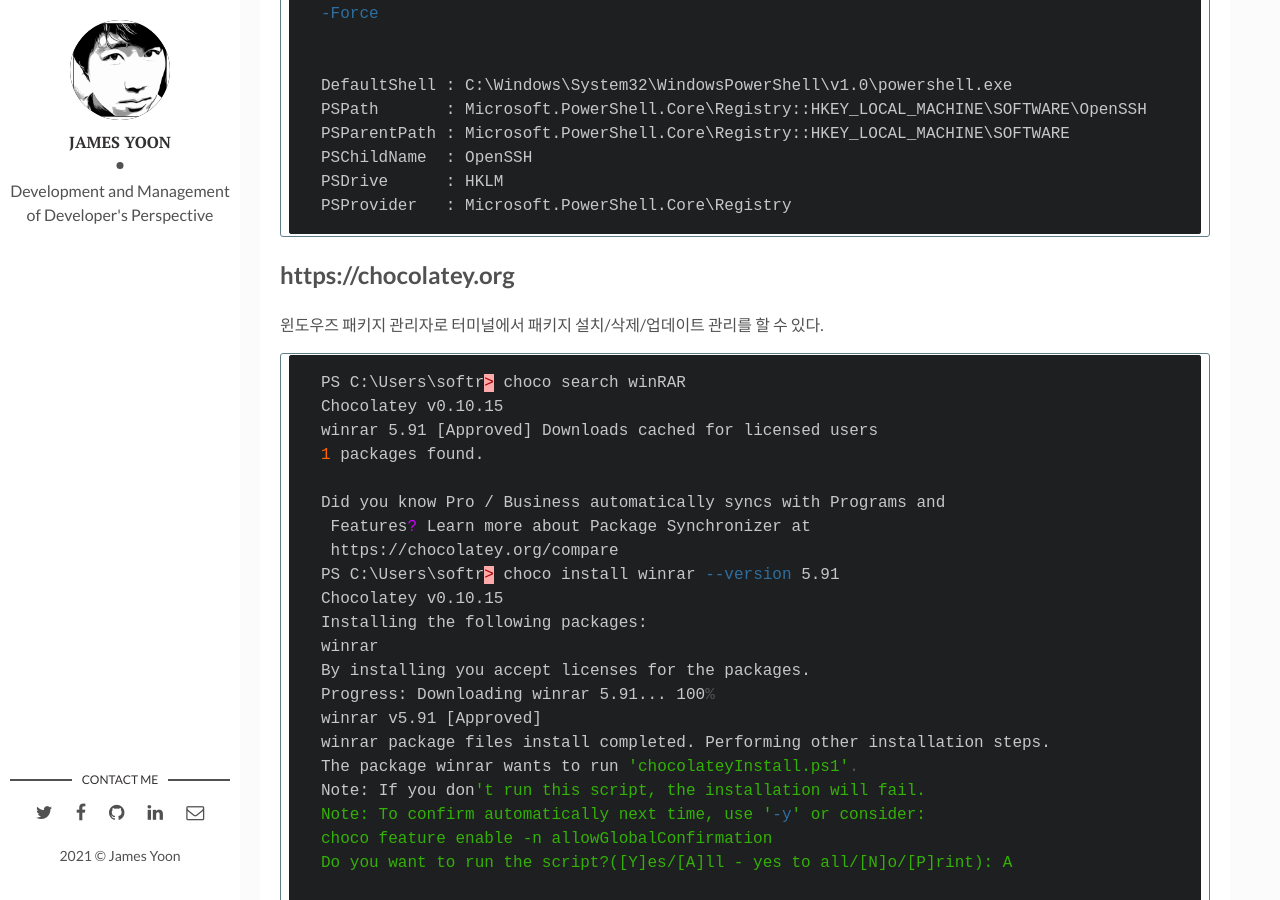
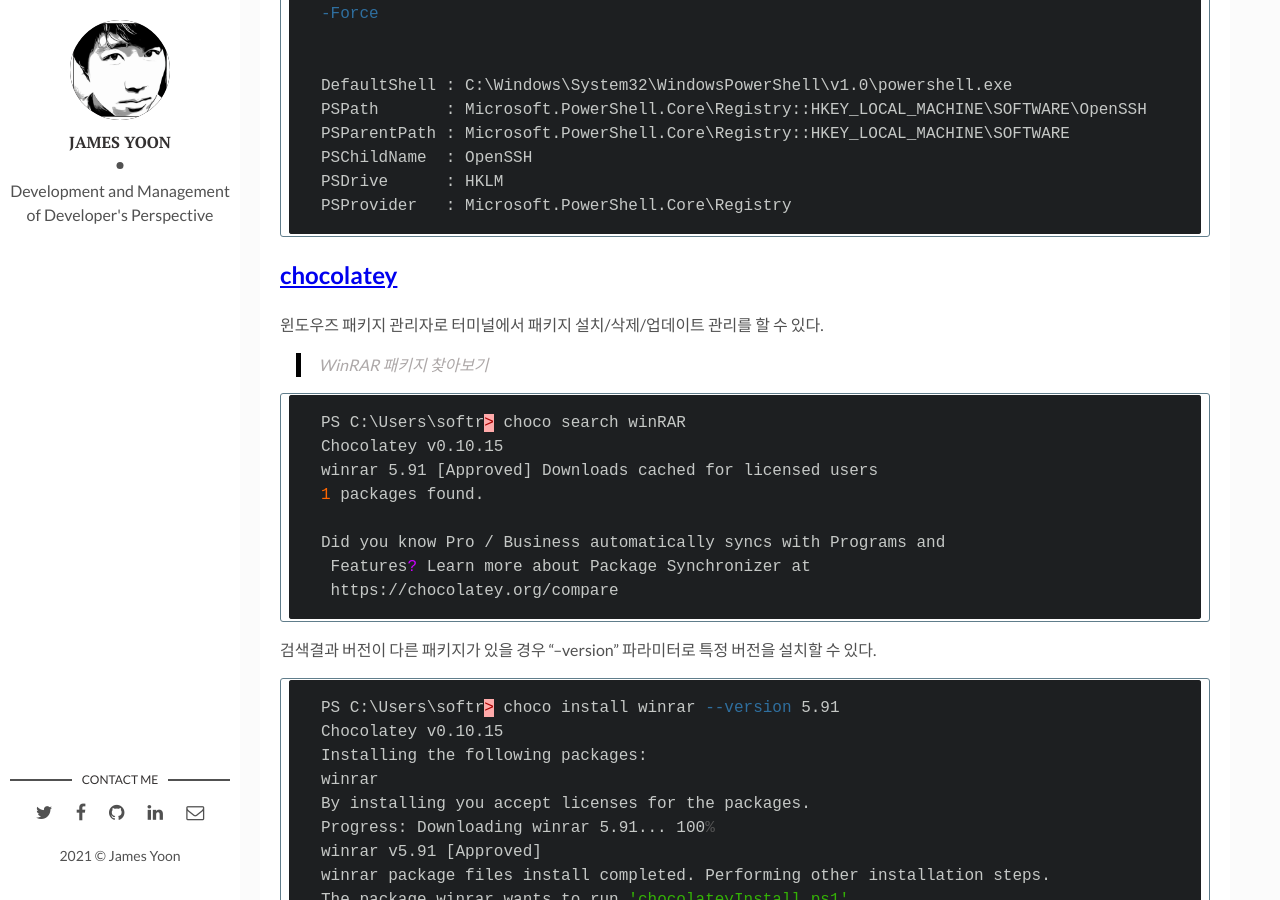
Before and after one commit to butteryoon/butteryoon.github.io, a Jekyll site: the page built from _posts/2020-09-09-windows10_clean.md, in a window 1280 px wide and 900 px high, scrolled down 1646 px. Built offline with Jekyll 4.4.1, drawn with Linux system fonts in a browser that asks for light colours; comment, search, counter and statistics services are not loaded; some of the changed text lies outside the part shown.

Commit message:
Windows10 tag

````diff
--- a/_posts/2020-09-09-windows10_clean.md
+++ b/_posts/2020-09-09-windows10_clean.md
@@ -68,9 +68,11 @@ PSDrive      : HKLM
 PSProvider   : Microsoft.PowerShell.Core\Registry
 ```
 
-## https://chocolatey.org
+## [chocolatey](https://chocolatey.org)
 
 윈도우즈 패키지 관리자로 터미널에서 패키지 설치/삭제/업데이트 관리를 할 수 있다.
+
+> WinRAR 패키지 찾아보기
 
 ```powershell
 PS C:\Users\softr> choco search winRAR
@@ -81,6 +83,11 @@ winrar 5.91 [Approved] Downloads cached for licensed users
 Did you know Pro / Business automatically syncs with Programs and
  Features? Learn more about Package Synchronizer at
  https://chocolatey.org/compare
+```
+
+검색결과 버전이 다른 패키지가 있을 경우 "--version" 파라미터로 특정 버전을 설치할 수 있다.
+
+```powershell
 PS C:\Users\softr> choco install winrar --version 5.91
 Chocolatey v0.10.15
 Installing the following packages:
````
Also changed, not shown: other parts of _posts/2020-09-09-windows10_clean.md (+3 -1 lines), _posts/2020-07-21-WindowsWi-Fi_Direct.md (+7 -4 lines), _posts/2021-04-13-windows_key_mapping.md (+3 -3 lines).
